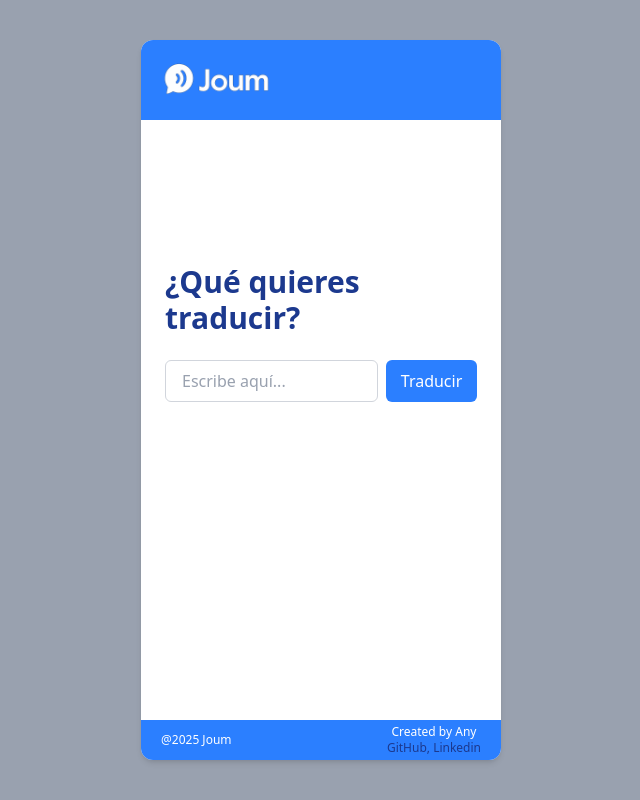
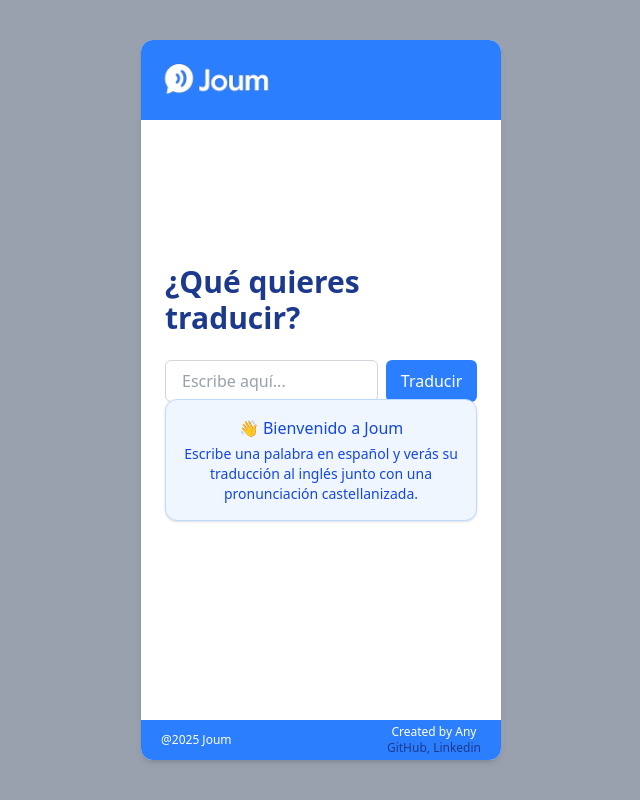
Before and after one commit to cuyssi/joum, a React (Vite) app in the folder frontend/: page / in a window 1280 px wide. Shown: the whole page, without its empty margins (319-959 px from the left). Built offline with nearby package versions, Linux system fonts and the light colour scheme; no server answers.

Commit message:
feature: add intructions

```diff
--- a/frontend/index.html
+++ b/frontend/index.html
@@ -3,7 +3,7 @@
     <head>
         <meta charset="UTF-8" />
         <meta name="viewport" content="width=device-width, initial-scale=1.0" />
-        <link rel="stylesheet" href="/src/index.css" />
+        <script type="module" src="/src/main.jsx"></script>
         <link rel="manifest" href="/manifest.webmanifest" />
         <title>Vite + React</title>
     </head>
--- a/frontend/src/main.jsx
+++ b/frontend/src/main.jsx
@@ -16,6 +16,7 @@
 import { BrowserRouter } from "react-router-dom";
 import ReactDOM from "react-dom/client";
 import App from "./App.jsx";
+import './index.css';
 
 ReactDOM.createRoot(document.getElementById("root")).render(
     <BrowserRouter>
--- a/frontend/src/pages/Home.jsx
+++ b/frontend/src/pages/Home.jsx
@@ -1,41 +1,22 @@
-// ------------------------------------------------------------------------------
-// pages/Home.jsx - Vista principal de Joum
-// Este componente representa la pantalla de inicio de la aplicación.
-// Funcionalidades:
-// - Usa Zustand para acceder a la palabra introducida y ejecutar la traducción
-// - Renderiza el componente <Form /> con el manejador de envío
-// - Valida que la palabra no esté vacía antes de traducir
-//
-// Hooks utilizados:
-// - useWordStore: obtiene la palabra actual
-// - useTranslationStore: ejecuta la traducción mediante la API
-//
-// Componentes utilizados:
-// - <Form />: formulario reutilizable con input y botón
-//
-// Author: Ana Castro
-// ------------------------------------------------------------------------------
-
 import Form from "../components/common/Form";
-import { useTranslationStore } from "../stores/useTranslationStore";
 import { useWordStore } from "../stores/useWordStore";
 
 export default function Home() {
-    const { translateWord } = useTranslationStore();
-    const { word } = useWordStore();
-
-    const handleSubmit = (e) => {
-        e.preventDefault();
-        if (!word.trim()) return;
-        translateWord(word);
-    };
+    const { hasSearched } = useWordStore();
 
     return (
-        <section className="flex justify-center items-center min-h-[600px]">
-            <Form
-                onSubmit={handleSubmit}
-                className="flex w-full max-w-md p-6 bg-white h-[600px] flex-col"
-            />
+        <section className="relative flex justify-center items-center min-h-[600px] flex-col gap-6">
+            {!hasSearched && (
+                <div className="absolute mt-20 bg-blue-50 border border-blue-200 text-blue-700 rounded-xl p-4 mx-6 text-center shadow-sm max-w-md">
+                    <p className="font-medium">👋 Bienvenido a Joum</p>
+                    <p className="text-sm mt-1">
+                        Escribe una palabra en español y verás su traducción al inglés
+                        junto con una pronunciación castellanizada.
+                    </p>
+                </div>
+            )}
+
+            <Form className="flex w-full max-w-md p-6 bg-white h-[600px] flex-col" />
         </section>
     );
 }
```
Also changed, not shown: 1 other file (tests, documents, lock files or other folders).
